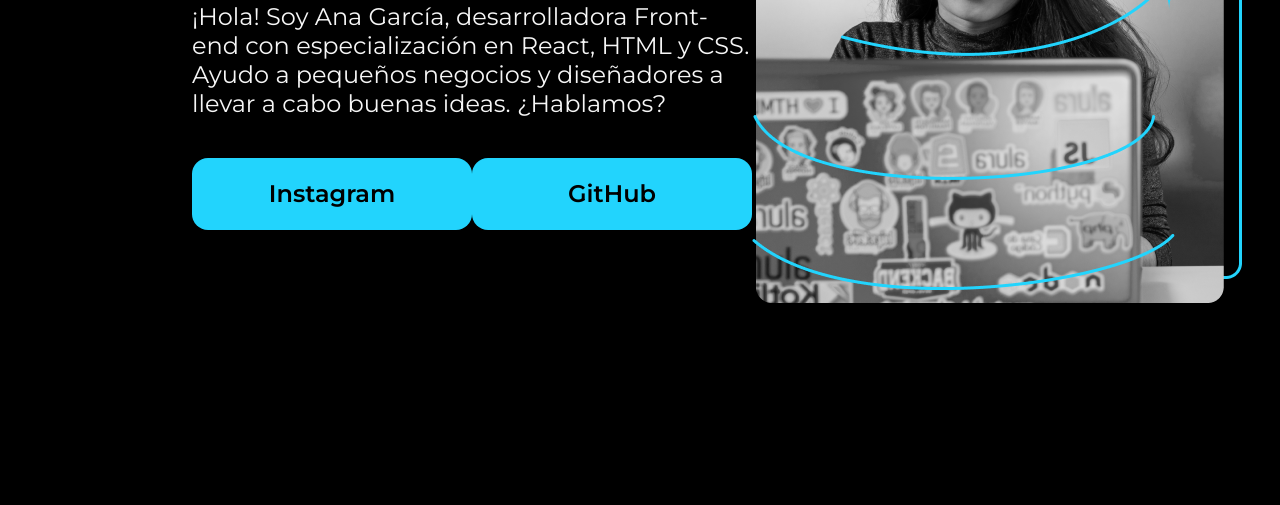
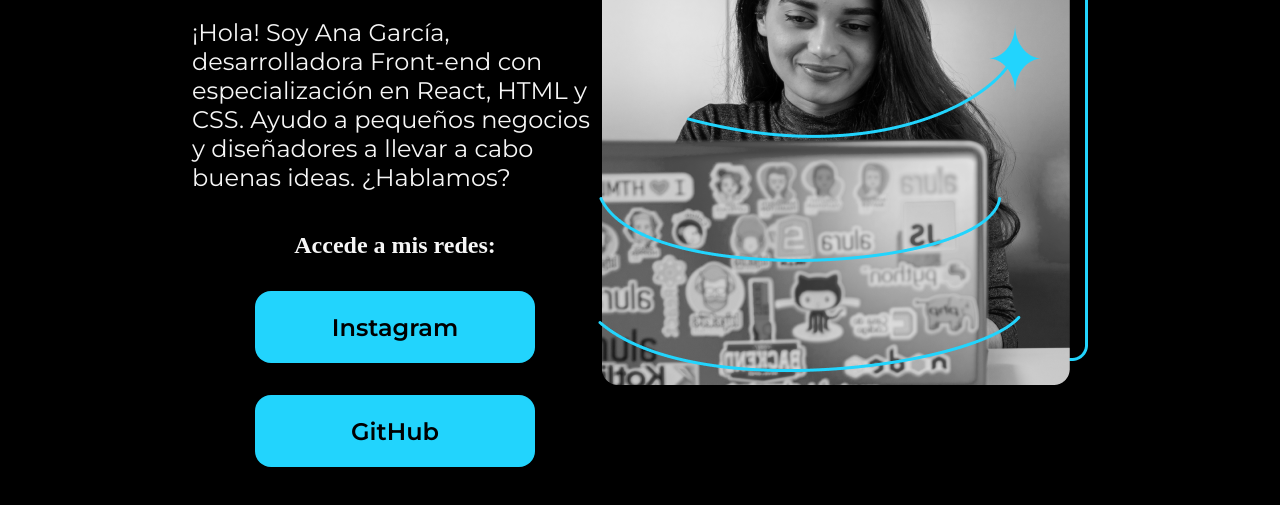
Before and after one commit to andresfllanten/estudiando-html-y-css, a plain HTML site: page PORTAFOLIO/index.html in a window 1280 px wide. Shown: the part 375-880 px from the top of the page. Drawn offline with nearby package versions, Linux system fonts and the light colour scheme.

Commit message:
posicionando enlaces en css

```diff
--- a/PORTAFOLIO/index.html
+++ b/PORTAFOLIO/index.html
@@ -17,6 +17,7 @@
                 cabo buenas ideas. ¿Hablamos?
             </p>
                 <div class="presentacion__enlaces">
+                    <h2 class="presentacion__enlaces_subtitulo">Accede a mis redes:</h2>
                     <a class="presentacion__enlaces__link" href="https://www.instagram.com/">Instagram</a>
                     <a class="presentacion__enlaces__link" href="https://github.com/">GitHub</a>
                 </div>
--- a/PORTAFOLIO/style.css
+++ b/PORTAFOLIO/style.css
@@ -43,6 +43,9 @@ body {
 .presentacion__enlaces{
     display: flex;
     justify-content: space-between;
+    flex-direction: column;
+    align-items: center;
+    gap: 32px;
 }
 
 .presentacion__enlaces__link{
```
